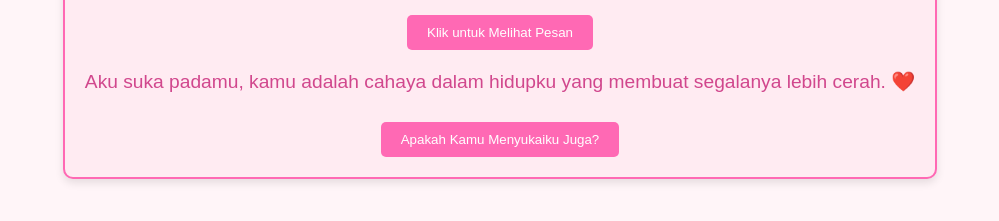
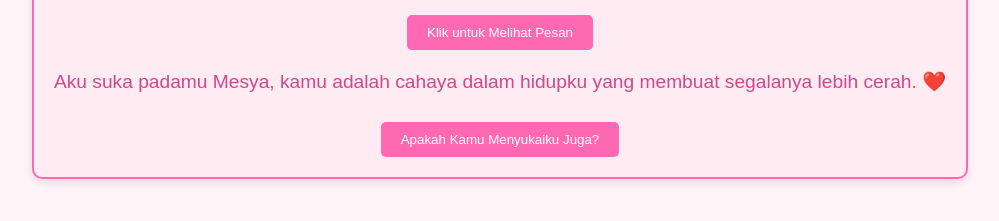
Before and after one commit to aditya-cavl/Suka-kepada-mesya, a plain HTML site: page index.html in a window 1280 px wide. Both pictures are taken after a click on the button "Klik untuk Melihat Pesan". Shown: the part 359-580 px from the top of the page, without its empty margins (140-1139 px from the left). Drawn offline with Linux system fonts and the light colour scheme.

Commit message:
Update index.html

```diff
--- a/index.html
+++ b/index.html
@@ -11,7 +11,7 @@
         <h1>Ungkapan Perasaanku</h1>
         <button id="showMessageBtn">Klik untuk Melihat Pesan</button>
         <div id="message" class="hidden">
-            <p>Aku suka padamu, kamu adalah cahaya dalam hidupku yang membuat segalanya lebih cerah. ❤️</p>
+            <p>Aku suka padamu Mesya, kamu adalah cahaya dalam hidupku yang membuat segalanya lebih cerah. ❤️</p>
             <button id="doYouLikeMeBtn">Apakah Kamu Menyukaiku Juga?</button>
         </div>
         <div id="response" class="hidden">
```
